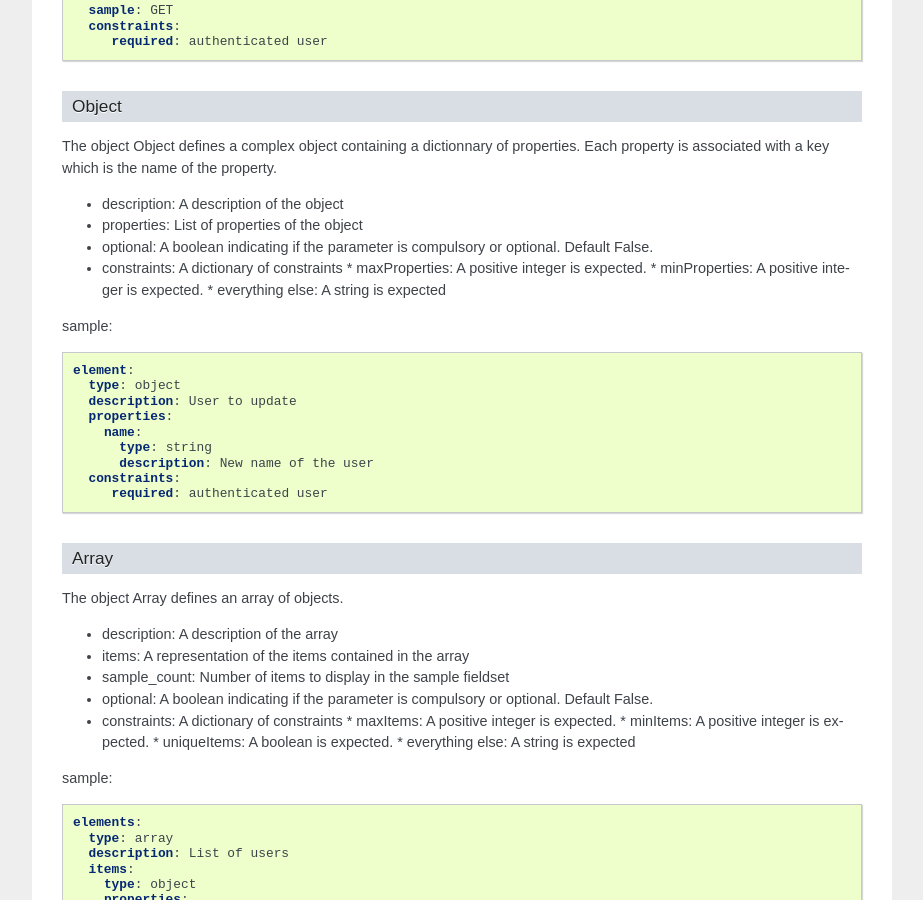
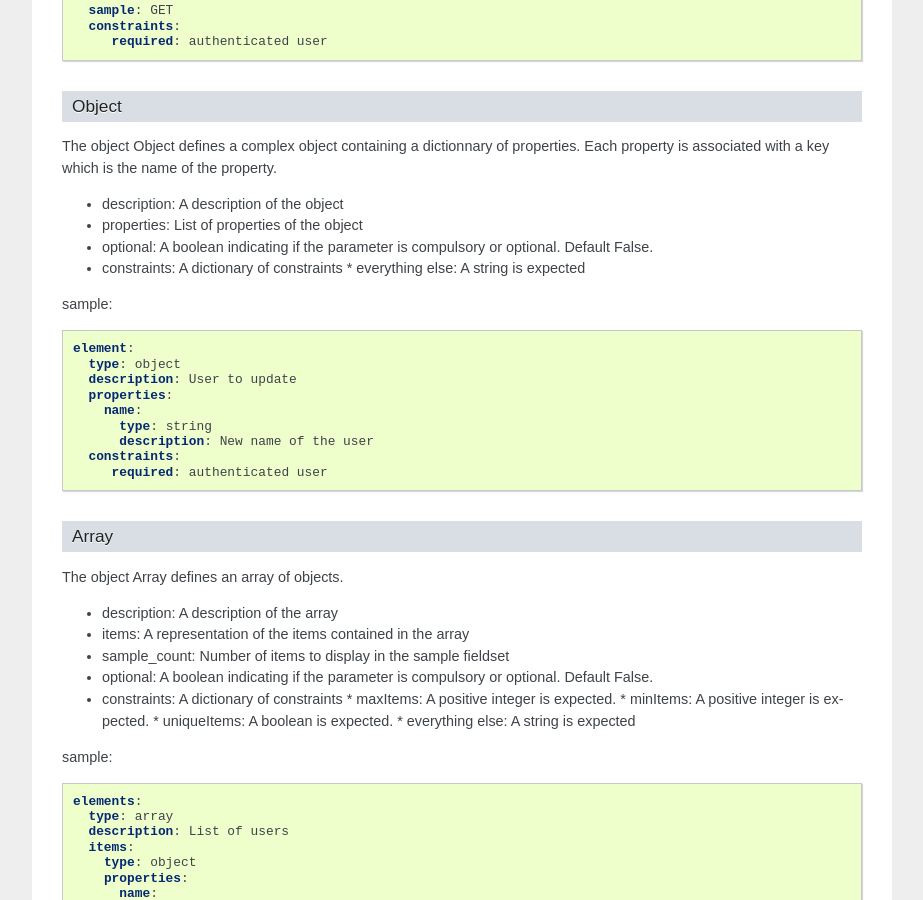
Before and after one commit to SolutionsCloud/apidoc, a Sphinx documentation site: the page built from docs/source/source.rst, in a window 1280 px wide and 900 px high, scrolled down 9929 px. Shown: the whole window, without its empty margins (198-1121 px from the left). Built offline with Sphinx 7.4.7, drawn with Linux system fonts in a browser that asks for light colours.

Commit message:
Issue #12: Remove minProperties and maxProperties
Useless in apiDoc because, we don't have additionalProperties on objets

```diff
--- a/docs/source/source.rst
+++ b/docs/source/source.rst
@@ -606,8 +606,6 @@ The object Object defines a complex object containing a dictionnary of propertie
 * properties: List of properties of the object
 * optional: A boolean indicating if the parameter is compulsory or optional. Default False.
 * constraints: A dictionary of constraints
-  * maxProperties: A positive integer is expected.
-  * minProperties: A positive integer is expected.
   * everything else: A string is expected
 
 sample:
```
Also changed, not shown: 1 other file.
